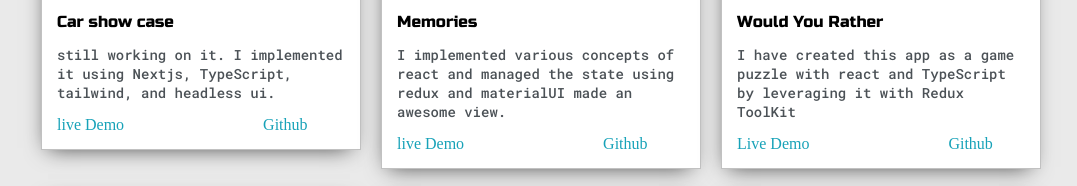
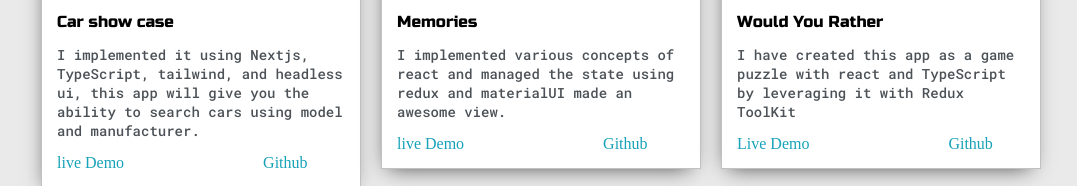
Before and after one commit to khaled9912/portfolio, a plain HTML site: page index.html in a window 1280 px wide. Shown: the part 1638-1824 px from the top of the page, without its empty margins (99-1176 px from the left). Drawn offline with Linux system fonts and the light colour scheme.

Commit message:
Update index.html

```diff
--- a/index.html
+++ b/index.html
@@ -147,7 +147,7 @@
 						<img class="thumbnail" src="images/car-showcase.png">
 						<div class="post-preview">
 							<h6 class="post-title">Car show case </h6>
-							<p class="post-intro"> still working on it. I implemented it using Nextjs, TypeScript, tailwind, and headless ui.
+							<p class="post-intro"> I implemented it using Nextjs, TypeScript, tailwind, and headless ui, this app will give you the ability to search cars using model and manufacturer.
 							</p>
 							<a class="live" href="https://car-show--case.vercel.app/" target="__blank">live Demo</a>
 							<a class="github" href="https://github.com/khaled9912/car_showcase" target="__blank">Github</a>
```
